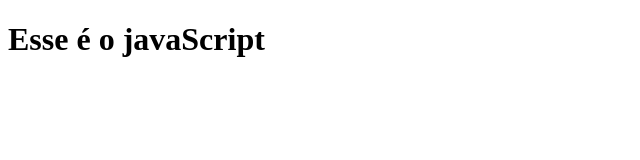
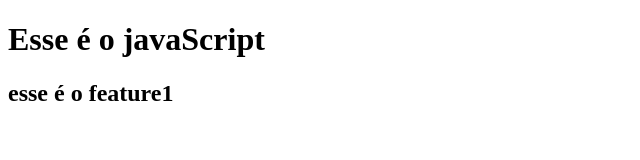
Before and after one commit to Victtor-Lima/javascript-git, a plain HTML site: page index.html in a window 1280 px wide. Shown: the whole page, without its empty margins (0-640 px from the left). Drawn offline with Linux system fonts and the light colour scheme.

Commit message:
h2 adicionado

```diff
--- a/index.html
+++ b/index.html
@@ -7,6 +7,7 @@
 </head>
 <body>
   <h1>Esse é o javaScript</h1>
+  <h2>esse é o feature1</h2>
   <script src="script.js"></script>
 </body>
 </html>
```
